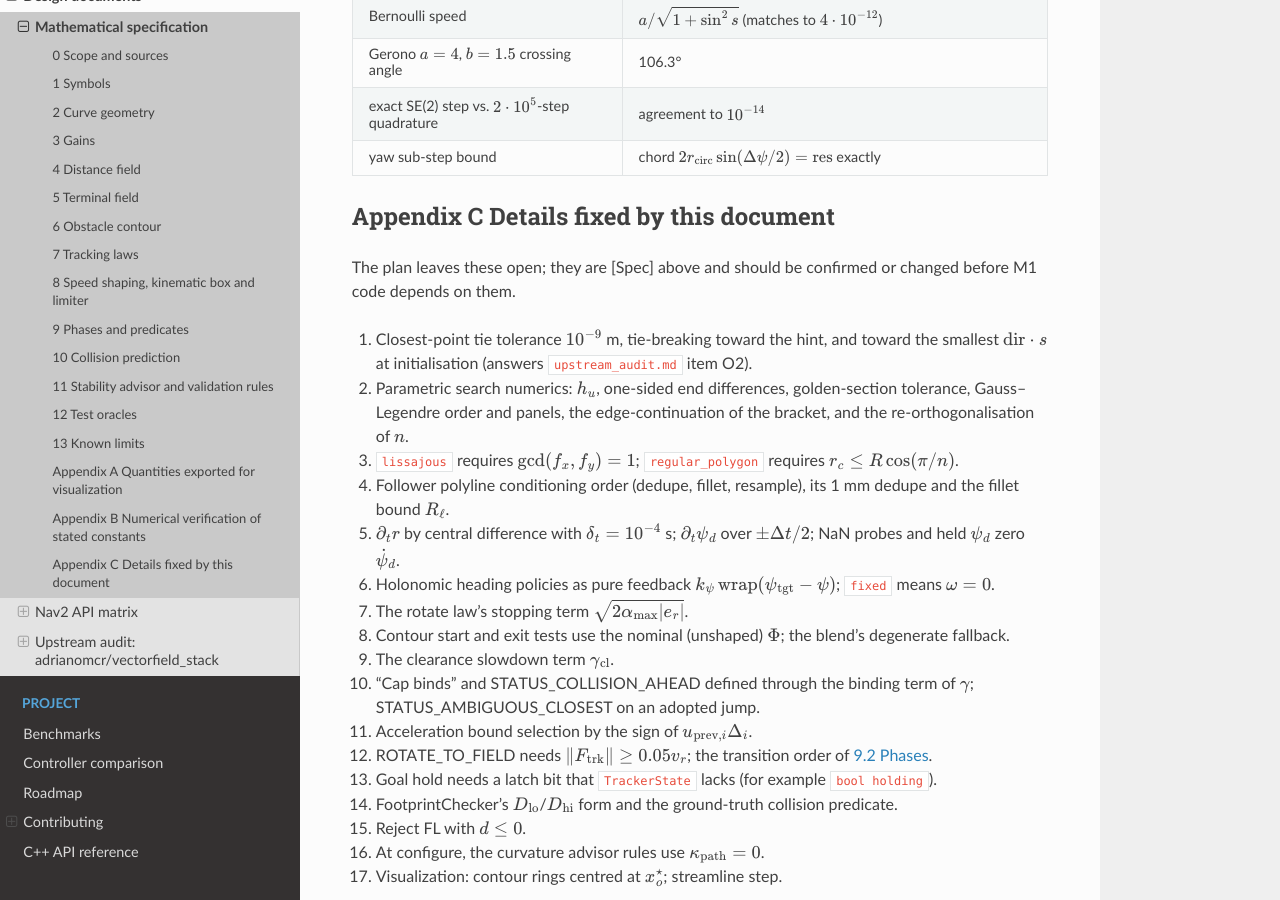
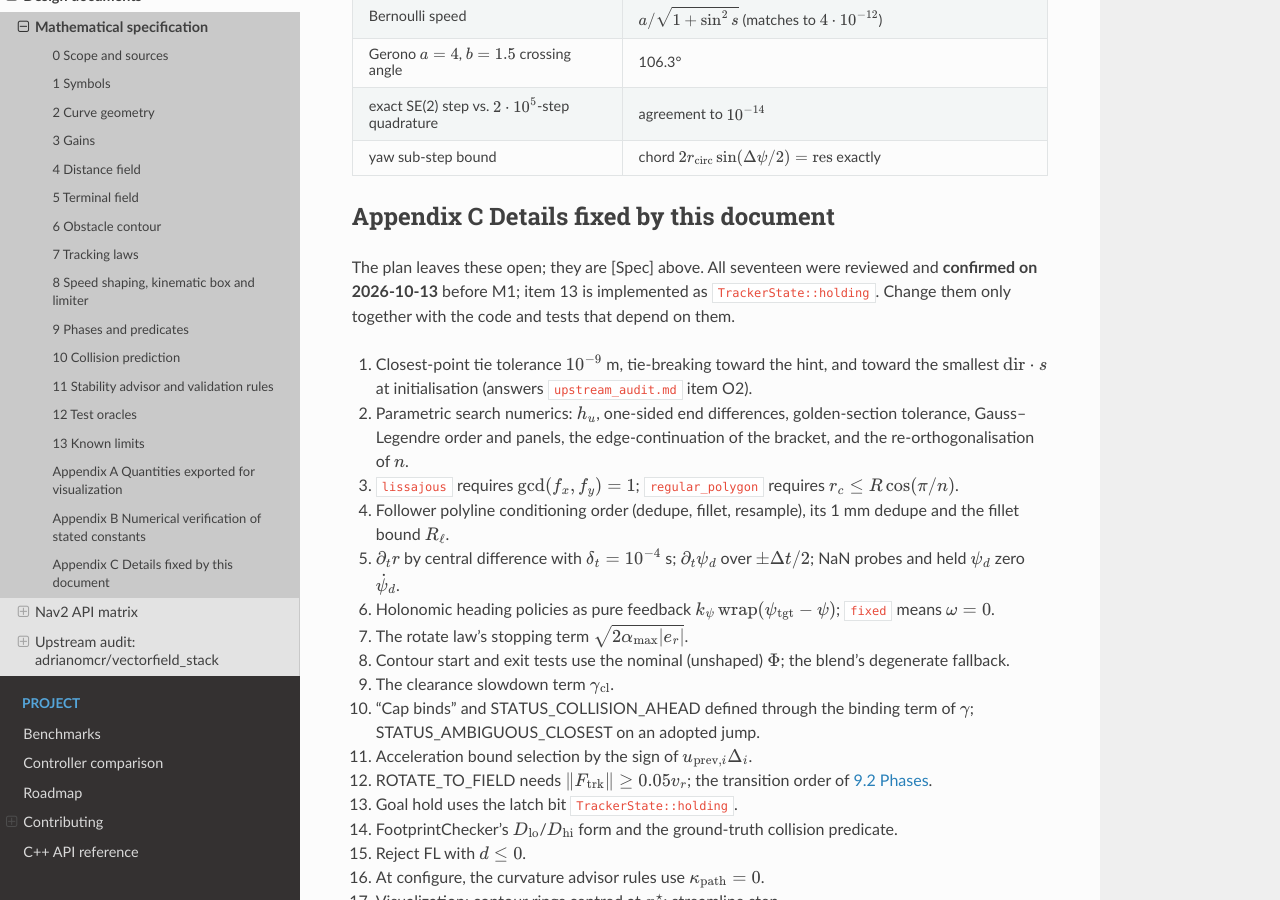
Before and after one commit to h3ct0r/vectorfield_nav2, a Sphinx documentation site: the page built from docs/design/math_spec.md, in a window 1280 px wide and 900 px high, scrolled down 39221 px. Built offline with Sphinx 7.4.7 and the Read the Docs theme 3.1.0, drawn with Linux system fonts in a browser that asks for light colours; pages that are not in the unit, such as notebooks, are missing from menus; cross-references to code outside the pages are shown as plain code; some of the changed text lies outside the part shown.

Commit message:
Confirm the math specification's open choices before M1
All seventeen [Spec] choices of math_spec Appendix C were reviewed and
confirmed; goal hold is implemented as TrackerState::holding.

```diff
--- a/docs/design/math_spec.md
+++ b/docs/design/math_spec.md
@@ -1286,7 +1286,7 @@ field instead would turn the robot back into the obstacle during every contour e
 **Goal hold.** Once settled with no rotate phase (`use_rotate_to_heading` false, yaw unchecked, or
 Ackermann), the target is zero and the phase is kept until XY is no longer reached. This needs a
 latch, $\mathrm{hold}_k = \text{settled}_k \vee (\mathrm{hold}_{k-1} \wedge \text{XY reached}_k)$,
-which `TrackerState` does not yet have ({ref}`sec-math-spec-choices`).
+stored in `TrackerState::holding` ({ref}`sec-math-spec-choices`, item 13).
 
 **kBlocked** is a per-cycle status, not a phase ({ref}`sec-collision-blocked`). While it is set, the
 phase's target becomes 0 and the limiter decelerates; the next rollout re-runs the same phase, so
@@ -1761,8 +1761,9 @@ Computed with `python3 -I` (pure Python, double precision) while writing this do
 
 ## Appendix C Details fixed by this document
 
-The plan leaves these open; they are [Spec] above and should be confirmed or changed before M1 code
-depends on them.
+The plan leaves these open; they are [Spec] above. All seventeen were reviewed and **confirmed on
+2026-10-13** before M1; item 13 is implemented as `TrackerState::holding`. Change them only together
+with the code and tests that depend on them.
 
 1. Closest-point tie tolerance $10^{-9}$ m, tie-breaking toward the hint, and toward the smallest
    $\mathrm{dir}\cdot s$ at initialisation (answers `upstream_audit.md` item O2).
@@ -1783,7 +1784,7 @@ depends on them.
 11. Acceleration bound selection by the sign of $u_{\mathrm{prev},i}\Delta_i$.
 12. ROTATE_TO_FIELD needs $\lVert F_{\mathrm{trk}}\rVert \ge 0.05 v_r$; the transition order of
     {ref}`sec-phases-table`.
-13. Goal hold needs a latch bit that `TrackerState` lacks (for example `bool holding`).
+13. Goal hold uses the latch bit `TrackerState::holding`.
 14. FootprintChecker's $D_{\mathrm{lo}}$/$D_{\mathrm{hi}}$ form and the ground-truth collision predicate.
 15. Reject FL with $d \le 0$.
 16. At configure, the curvature advisor rules use $\kappa_{\mathrm{path}} = 0$.
```
